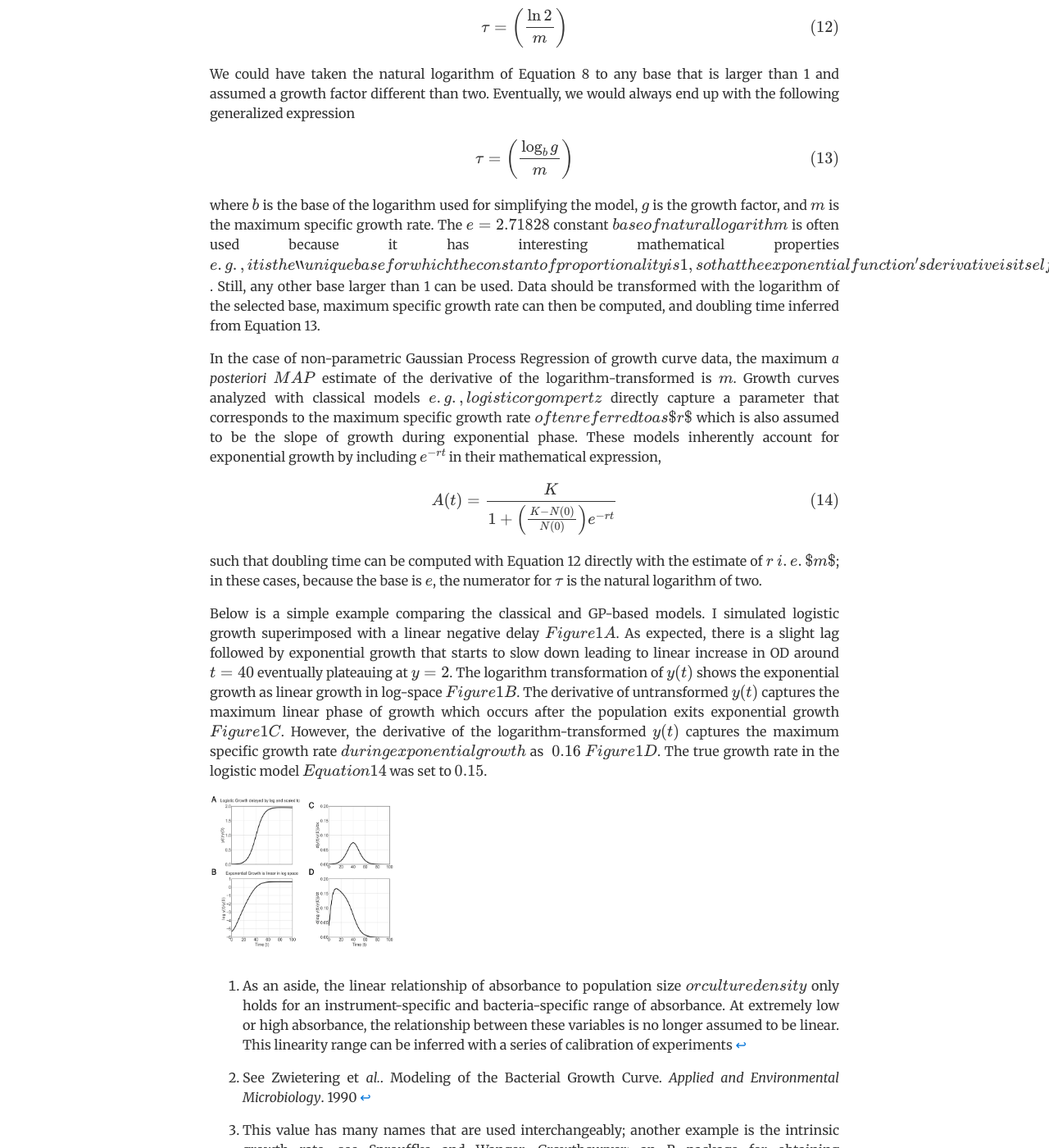
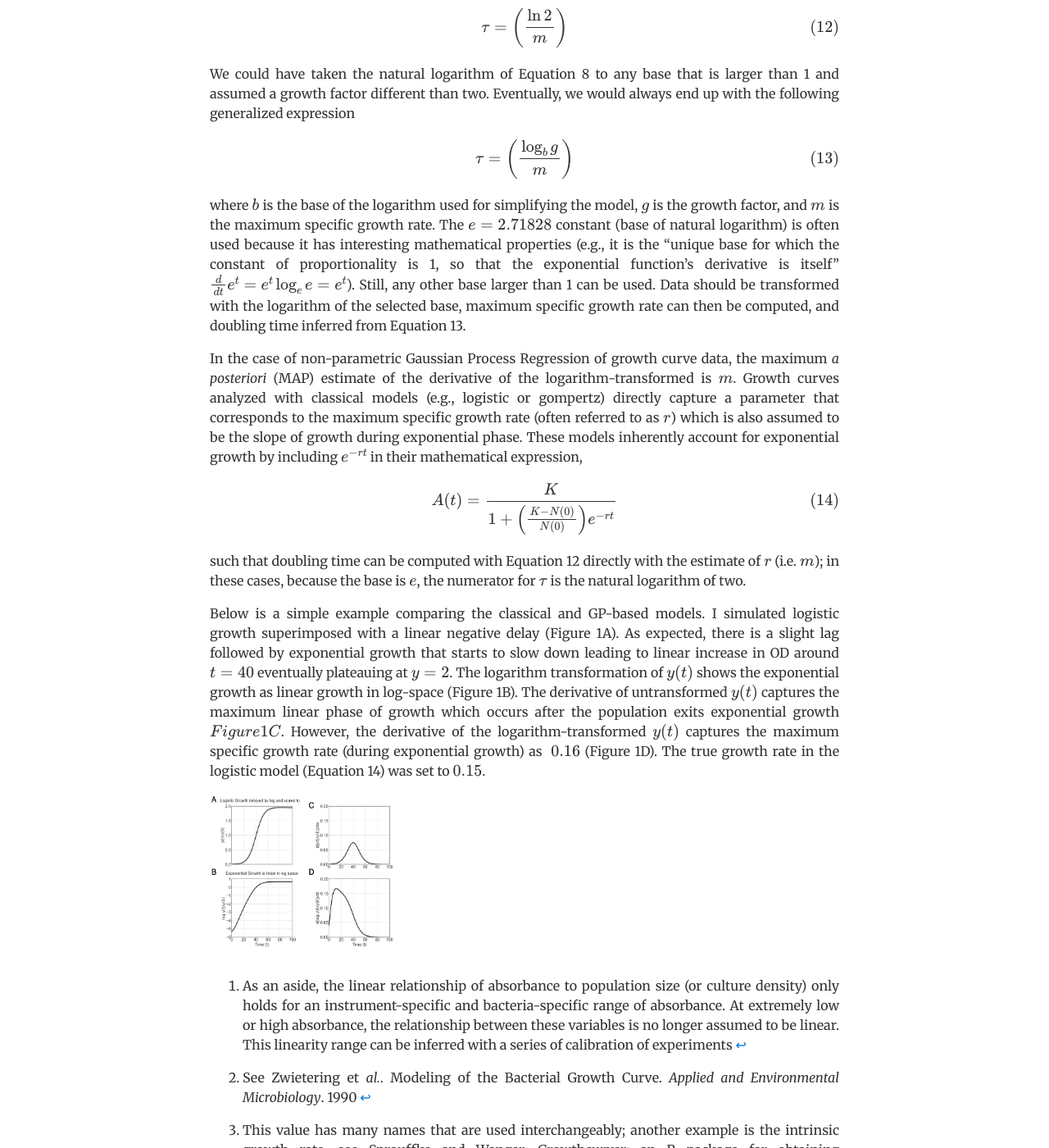
Before and after one commit to firasmidani/firasmidani.github.io, a Jekyll site: the page built from _posts/2019-07-11-midani-bacterial-growth-primer.md, in a window 1280 px wide and 1400 px high, scrolled down 2150 px. Shown: the whole window at 82% size. Built offline with Jekyll 4.4.1, drawn with Linux system fonts in a browser that asks for light colours; formulas are drawn with MathJax 3; comment, search, counter and statistics services are not loaded; some of the changed text lies outside the part shown.

Commit message:
Update 2019-07-11-midani-bacterial-growth-primer.md

```diff
--- a/_posts/2019-07-11-midani-bacterial-growth-primer.md
+++ b/_posts/2019-07-11-midani-bacterial-growth-primer.md
@@ -35,7 +35,7 @@ N(i) = N(0) \times 2^i
 \end{equation}
 
 The most common method for measuring bacterial growth is
-spectrophotometry, where the absorbance or optical density \(OD\) of a
+spectrophotometry, where the absorbance or optical density (OD<a></a>) of a
 bacterial culture is proportional to population size[^1] and absorbance
 is measured over time. Therefore, we can model absorbance as a function
 of microbial population size.
@@ -45,8 +45,8 @@ A(t) \propto N(i)
 \end{equation}
 
 Because we are interested in modelling the absorbance as a function of
-time, we need to properly substitute the $i$ exponent \(number of
-generations\) with a corresponding function of time.
+time, we need to properly substitute the $i$ exponent (number of
+generations<a></a>) with a corresponding function of time.
 
 \begin{equation}
 n = \frac{t}{\tau}
@@ -64,8 +64,8 @@ A(t) = A(0) \times 2^{t/ \tau}
 By measuring absorbance at multiple intervals of time, we can capture a
 bacterial growth curve and we are primarily interested in capturing the
 maximum growth rate of the population during exponential growth phase.
-The derivative of our growth curve \(i.e. absorbance\) at time $t$ when
-bacteria are growing fastest \(curve is steepest\), should give us the
+The derivative of our growth curve (i.e. absorbance<a></a>) at time $t$ when
+bacteria are growing fastest (curve is steepest<a></a>), should give us the
 maximum population growth rate.
 
 \begin{equation}
@@ -75,9 +75,9 @@ maximum population growth rate.
 \propto2^{t/\tau}
 \end{equation}
 
-Here, we see that the derivative remains \(i\) an exponential function of
-time (i.e. time is variable in the exponent) and \(ii\) derivative of
-absorbance is proportional to itself \(Equation 7\). These are two intrinsic property
+Here, we see that the derivative remains (i<a></a>) an exponential function of
+time (i.e. time is variable in the exponent<a></a>) and (ii<a></a>) derivative of
+absorbance is proportional to itself (Equation 7<a></a>). These are two intrinsic property
 of exponential functions.
 
 Per `Wikipedia` page on [Exponential
@@ -85,15 +85,15 @@ Function](https://en.wikipedia.org/wiki/Exponential_function),
 
 > As functions of a real variable, exponential functions are uniquely
 > characterized by the fact that the growth rate of such a function
-> \(that is, its derivative\) is directly proportional to the value of the
+> (that is, its derivative<a></a>) is directly proportional to the value of the
 > function. The constant of proportionality of this relationship is the
 > natural logarithm of the base b: $\frac{d}{dx}b^x = b^x \log_{e}b$
 
 However, we want an estimate of growth rate that is proportional or
-independent of time \(i.e., not exponential to time\). To overcome this
+independent of time (i.e., not exponential to time<a></a>). To overcome this
 issue, we can take advantage of a useful mathematical property of
 exponential functions. If a "variable exhibits exponential growth, then
-the log \(to any base\) of the variable grows linearly over time" as I
+the log (to any base<a></a>) of the variable grows linearly over time" as I
 demonstrate below. Recall that
 
 \begin{equation}
@@ -128,9 +128,9 @@ m = \frac{d}{dt}\ln{A(t)} = \left(\frac{\ln{2}}{\tau}\right)
 \end{equation}
 
 We refer to $m$ as the maximum specific growth rate[^2][^3] . Because we
-assumed that growth factor is two \(i.e., bacteria reproduce by doubling\),
-the inside of the natural logarithm is two \(the base of exponent in
-Equations 3 and 8\). Further, once we
+assumed that growth factor is two (i.e., bacteria reproduce by doubling<a></a>),
+the inside of the natural logarithm is two (the base of exponent in
+Equations 3 and 8<a></a>). Further, once we
 estimate the maximum specific growth rate, we can easily compute
 doubling time as
 
@@ -149,21 +149,21 @@ expression
 
 where $b$ is the base of the logarithm used for simplifying the model,
 $g$ is the growth factor, and $m$ is the maximum specific growth rate.
-The $e=2.71828$ constant \(base of natural logarithm\) is often used
-because it has interesting mathematical properties \(e.g., it is the
+The $e=2.71828$ constant (base of natural logarithm<a></a>) is often used
+because it has interesting mathematical properties (e.g., it is the
 "unique base for which the constant of proportionality is 1, so that the
 exponential function's derivative is itself"
-$\frac{d}{dt}e^{t}=e^{t}\log_{e}{e}=e^{t}$\). Still, any other base
+$\frac{d}{dt}e^{t}=e^{t}\log_{e}{e}=e^{t}$<a></a>). Still, any other base
 larger than 1 can be used. Data should be transformed with the logarithm
 of the selected base, maximum specific growth rate can then be computed,
 and doubling time inferred from Equation 13.
 
 In the case of non-parametric Gaussian Process Regression of growth
-curve data, the maximum *a posteriori* \(MAP\) estimate of the derivative
+curve data, the maximum *a posteriori* (MAP<a></a>) estimate of the derivative
 of the logarithm-transformed is $m$. Growth curves analyzed with
-classical models \(e.g., logistic or gompertz\) directly capture a
-parameter that corresponds to the maximum specific growth rate \(often
-referred to as $r$\) which is also assumed to be the slope of growth
+classical models (e.g., logistic or gompertz<a></a>) directly capture a
+parameter that corresponds to the maximum specific growth rate (often
+referred to as $r$<a></a>) which is also assumed to be the slope of growth
 during exponential phase. These models inherently account for
 exponential growth by including $e^{-rt}$ in their mathematical
 expression,
@@ -172,28 +172,28 @@ expression,
 A(t) = \frac{K}{1+\left(\frac{K-N(0)}{N(0)}\right)e^{-rt}}
 \end{equation}
 
-such that doubling time can be computed with Equation 12 directly with the estimate of $r$ \(i.e. $m$\);
+such that doubling time can be computed with Equation 12 directly with the estimate of $r$ (i.e. $m$<a></a>);
 in these cases, because the base is $e$, the numerator for $\tau$ is the
 natural logarithm of two.
 
 Below is a simple example comparing the classical and GP-based models. I
 simulated logistic growth superimposed with a linear negative delay
-\(Figure 1A\). As
+(Figure 1A<a></a>). As
 expected, there is a slight lag followed by exponential growth that
 starts to slow down leading to linear increase in OD around $t=40$
 eventually plateauing at $y=2$. The logarithm transformation of $y(t)$
-shows the exponential growth as linear growth in log-space \(Figure 1B\). The
+shows the exponential growth as linear growth in log-space (Figure 1B<a></a>). The
 derivative of untransformed $y(t)$ captures the maximum linear phase of
 growth which occurs after the population exits exponential growth (Figure 1C). However, the
 derivative of the logarithm-transformed $y(t)$ captures the maximum
-specific growth rate \(during exponential growth\) as $~0.16$ \(Figure
-1D\). The true
-growth rate in the logistic model \(Equation 14\) was set to $0.15$.
+specific growth rate (during exponential growth<a></a>) as $~0.16$ (Figure
+1D<a></a>). The true
+growth rate in the logistic model (Equation 14<a></a>) was set to $0.15$.
 
 ![Simulation of logistic growth and inference of its growth rate](/assets/img/midani-bacterial-growth-primer.png){:height="200px" width="250px" .center}
 
 [^1]: As an aside, the linear relationship of absorbance to population
-    size \(or culture density\) only holds for an instrument-specific and
+    size (or culture density<a></a>) only holds for an instrument-specific and
     bacteria-specific range of absorbance. At extremely low or high
     absorbance, the relationship between these variables is no longer
     assumed to be linear. This linearity range can be inferred with a
```
